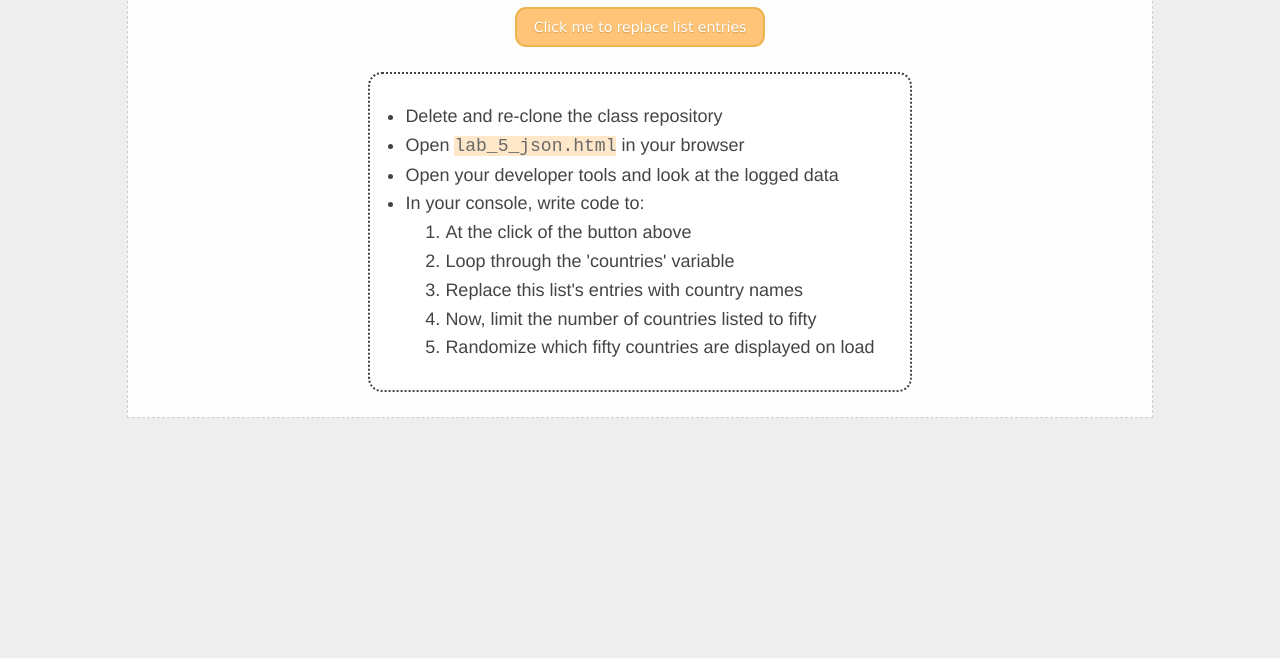
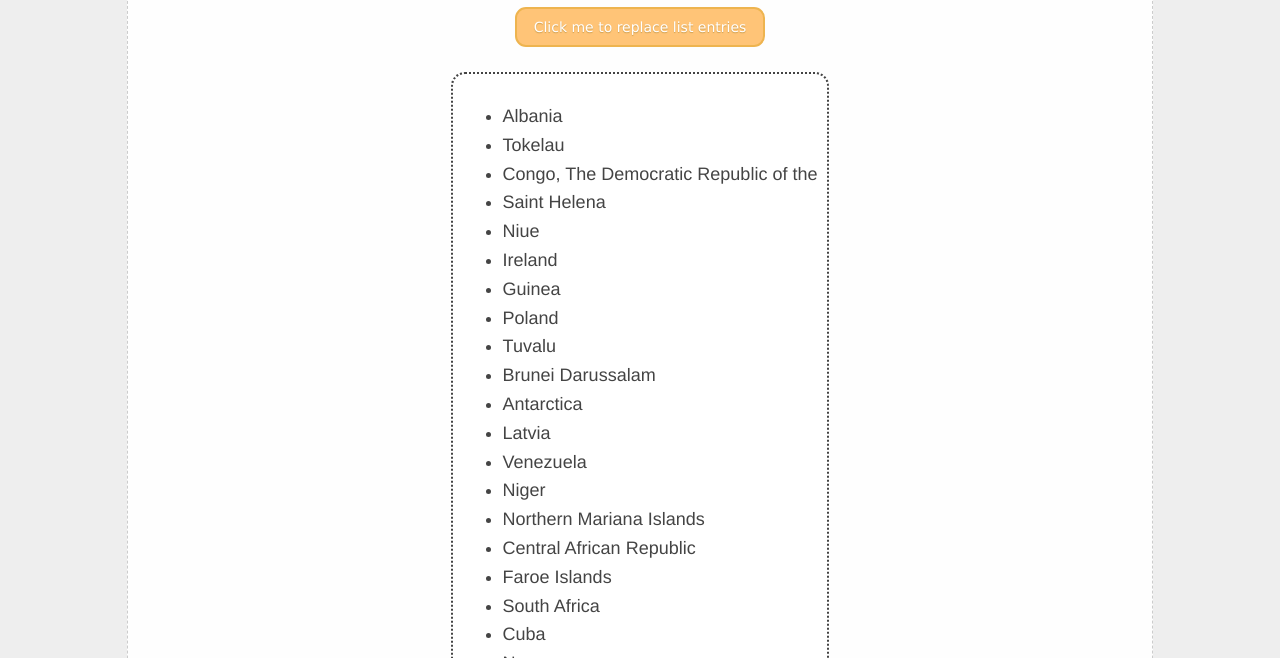
Before and after one commit to tgreen18/tgreen18.github.io, a plain HTML site: page lab_5/index.html in a window 1280 px wide. Both pictures are taken after a click on the button "Click me to replace list entries". Shown: the part 142-800 px from the top of the page. Drawn offline with Linux system fonts and the light colour scheme.

Commit message:
Update index.html

```diff
--- a/lab_5/index.html
+++ b/lab_5/index.html
@@ -11,9 +11,9 @@
     <div class="wrapper">
       <div class="header">Test JSON page</div>
       <!-- <button class="button" onclick="loadData()">Load Some JSON</button> -->
-      <button class="button" onclick="console.log('You haven\'t written a function yet!');">Click me to replace list entries</button>
+      <button class="button" onclick="countryButton()">Click me to replace list entries</button>
       <div class="content">
-        <ul class="instructions">
+        <ul class="pick">
           <li>Delete and re-clone the class repository</li>
           <li>Open <span class="code">lab_5_json.html</span> in your browser</li>
           <li>Open your developer tools and look at the logged data</li>
@@ -278,15 +278,37 @@
       { "name": "Zambia", "code": "ZM" },
       { "name": "Zimbabwe", "code": "ZW" }
     ]
-    console.log(countries.length)
-    let c_json = JSON.stringify(countries);
-    var cc = JSON.parse(c_json) ;
-    console.log(cc);
-    sessionStorage.setItem("country", JSON.stringify(cc));
-    const stor = sessionStorage.getItem("country");
-    const json = JSON.parse(stor);
-    console.log(json);
+
     console.log("List of countries in the world", countries);
+
+
+    sessionStorage.setItem('storeCountries', JSON.stringify(countries));
+
+    function countryButton() {
+      const json = sessionStorage.getItem('storeCountries');
+      const list = JSON.parse(json);
+
+      const listo_names = list.map((i) => i.name);
+      const pick = document.querySelector('.pick');
+      pick.innerHTML = '';
+
+    for (let i = 0; i < 50; i ++) {
+      const selectNumber = getRandomIntInclusive(0,242);
+      let el = document.createElement("li");
+      el.innerText = listo_names[selectNumber];
+      pick.appendChild(el);
+  }
+
+
+    }
+  function getRandomIntInclusive(min, max) {
+    min = Math.ceil(min);
+    max = Math.floor(max);
+    return Math.floor(Math.random() * (max - min + 1)) + min;
+  }
+
+
+
   </script>
 </body>
 
```
